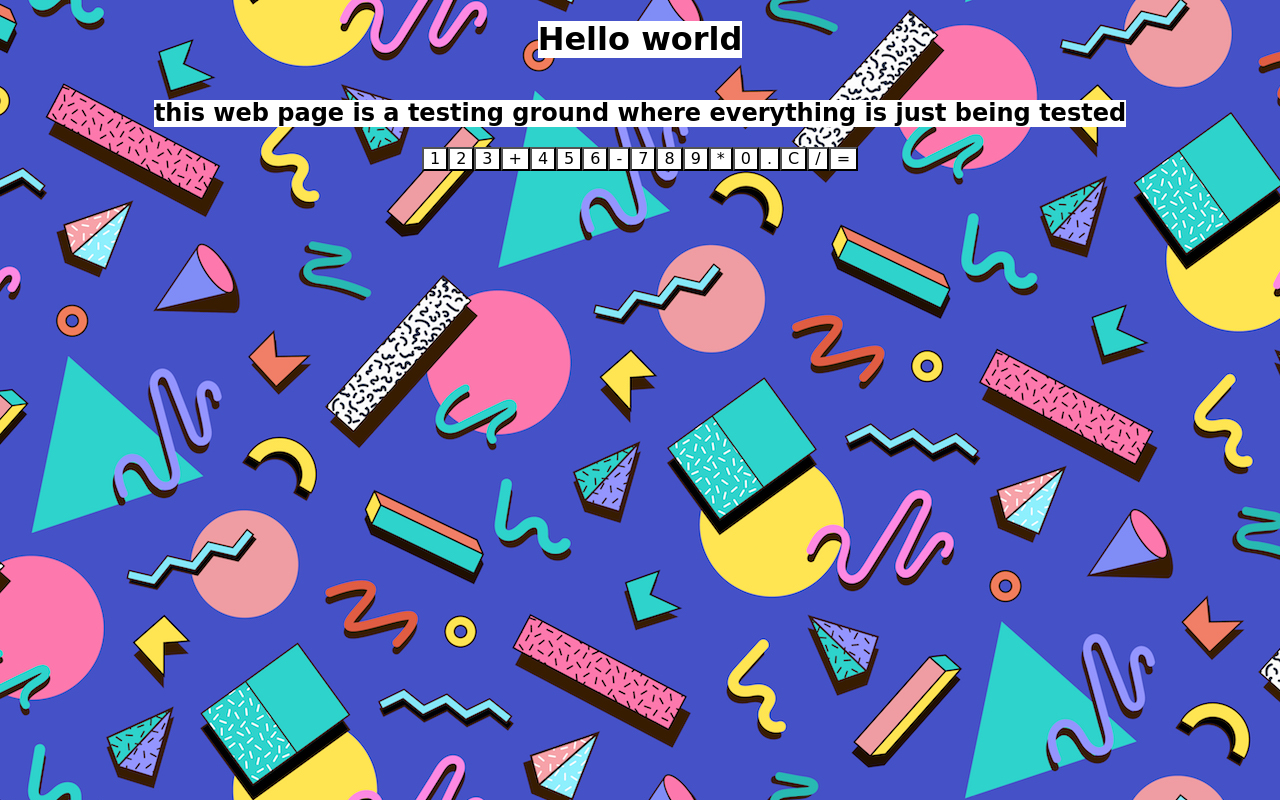
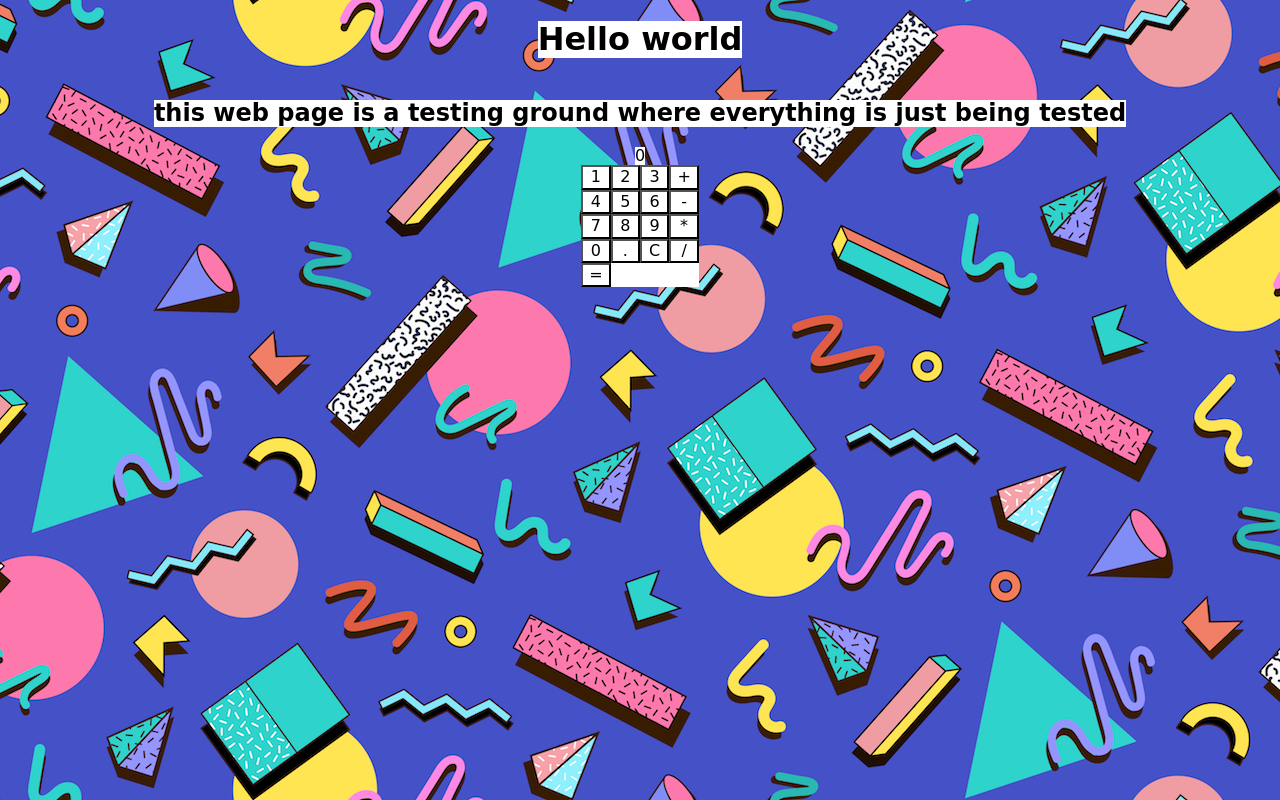
Before and after one commit to tsepakme/aiusha, a React (Vite) app: page / in a window 1280 px wide. Built offline with nearby package versions, Linux system fonts and the light colour scheme.

Commit message:
Initialize display state to '0' and update button layout in App component

```diff
--- a/src/App.scss
+++ b/src/App.scss
@@ -9,3 +9,8 @@
         background-color: white;
     }
 }
+
+.buttons {
+    display: grid;
+    grid-template-columns: repeat(4, 1fr);
+}
--- a/src/App.tsx
+++ b/src/App.tsx
@@ -2,7 +2,7 @@ import { useState } from 'react';
 import './App.scss';
 
 function App() {
-  const [display, setDisplay] = useState('');
+  const [display, setDisplay] = useState('0');
 
   const handleButtonClick = (value: string) => {
     setDisplay(display + value);
```
